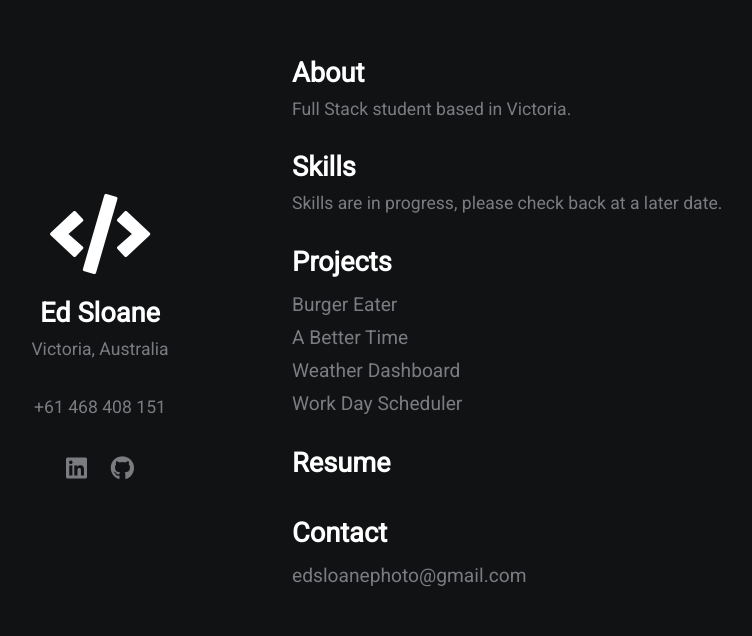
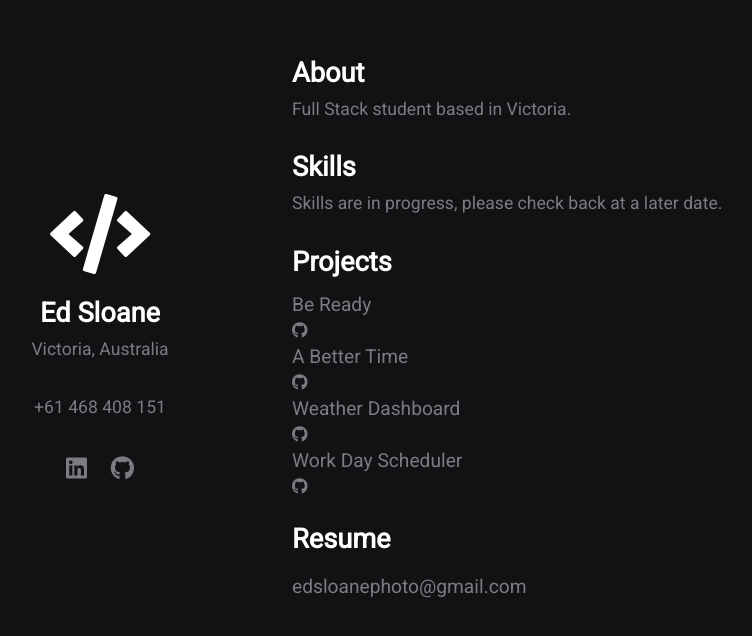
Before and after one commit to edsloane/8-Professional-Materials, a plain HTML site: page index.html in a window 1280 px wide. Shown: the part 126-762 px from the top of the page, without its empty margins (348-1100 px from the left). Drawn offline with Linux system fonts and the light colour scheme.

Commit message:
Added Projects
Added Projects

```diff
--- a/index.html
+++ b/index.html
@@ -25,12 +25,13 @@
             <h2>Skills</h2>
             <p>Skills are in progress, please check back at a later date.</p>
             <h2>Projects</h2>
-            <a href="https://desolate-garden-74745.herokuapp.com/">Burger Eater</a>
-            <a href="https://darren-behan.github.io/a-better-time/">A Better Time</a>
-            <a href="https://edsloane.github.io/6-Weather-Dashboard/">Weather Dashboard</a>
-            <a href="https://edsloane.github.io/5-Work-Day-Scheduler/">Work Day Scheduler</a>
+                <div class ="section-3" style="clear: both;">
+                    <a href="https://be-redy.herokuapp.com/">Be Ready</a><i class="fab fa-github one" href="https://github.com/edsloane/be-redy"></a></i></a>
+                    <a href="https://darren-behan.github.io/a-better-time/">A Better Time</a><i class="fab fa-github one" href="https://github.com/darren-behan/a-better-time/"></i></a>
+                    <a href="https://edsloane.github.io/6-Weather-Dashboard/">Weather Dashboard</a><i class="fab fa-github one" href="https://edsloane.github.io/6-Weather-Dashboard/"></i></a>
+                    <a href="https://edsloane.github.io/5-Work-Day-Scheduler/">Work Day Scheduler</a><i class="fab fa-github one" href="https://edsloane.github.io/5-Work-Day-Scheduler/"></i></a>
+                </div>
             <a href="./resume.pdf"><h2>Resume</h2></a>
-            <h2>Contact</h2>
             <a href="mailto:edsloanephoto@gmail.com">edsloanephoto@gmail.com</a>
         </div>
     </div>
```
